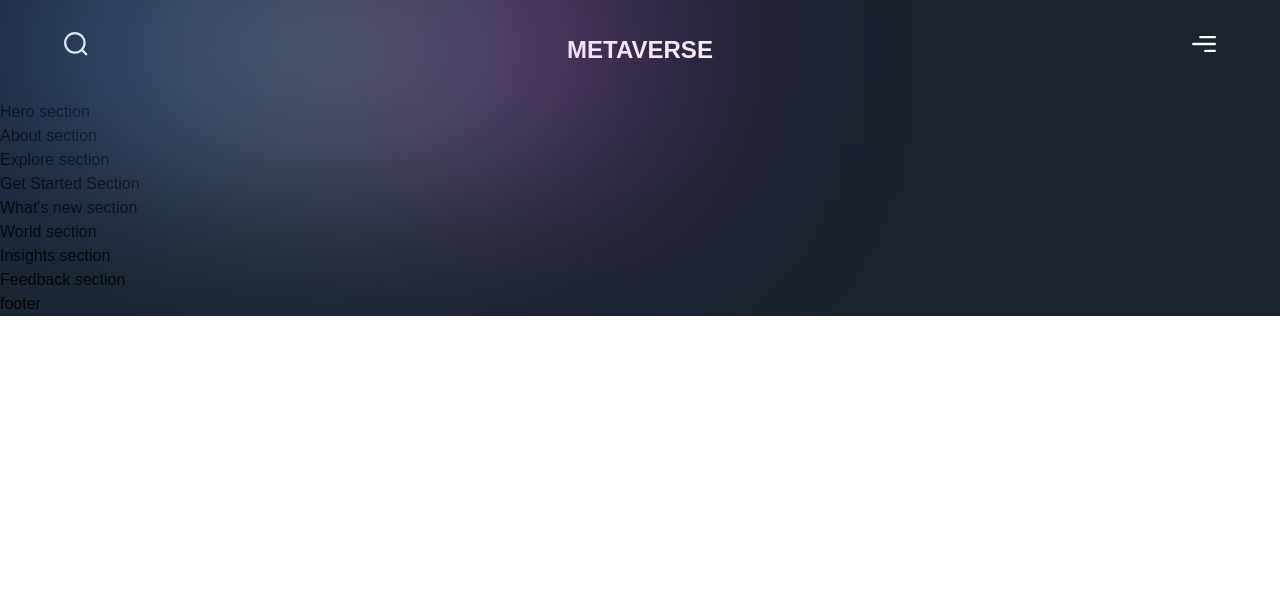
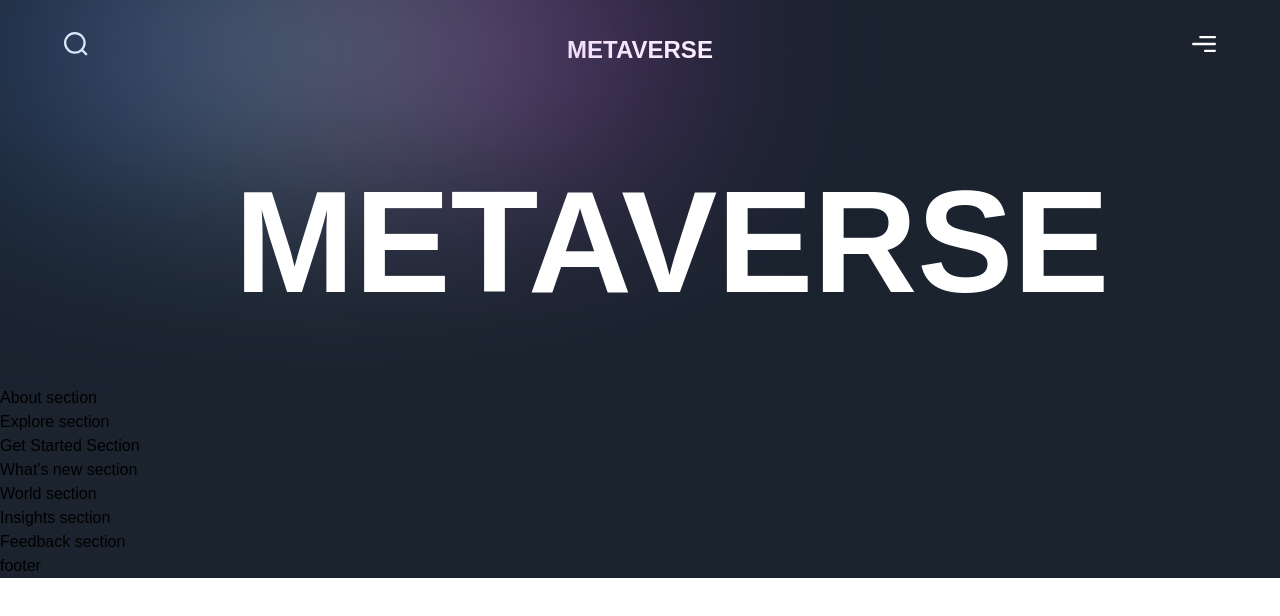
Before and after one commit to MuursaleenBats/metaverse_ui, a Next.js app: page / in a window 1280 px wide. Shown: the top 616 px of the page. Built offline with nearby package versions, Linux system fonts and the light colour scheme; a web font is replaced by a local one.

Commit message:
hero section base

```diff
--- a/sections/Hero.jsx
+++ b/sections/Hero.jsx
@@ -1,8 +1,28 @@
 'use client';
 
+import { motion } from "framer-motion";
+import styles from '../styles';
+import {slideIn, staggerContainer, textVariant} from '../utils/motion';
+
 const Hero = () => (
-  <section>
-    Hero section
+  <section className={`${styles.yPaddings} sm:pl-16 pl-6`}>
+    <motion.div
+      variants={staggerContainer}
+      initial="hidden"
+      whileInView="show"
+      viewport={{once: false, amount:0.25}}
+      className={`${styles.innerWidth} mx-auto flex flex-col `}
+    >
+      <div className="flex justify-center items-center flex-col relative z-10">
+        <motion.h1
+          variants={textVariant(1.1)}
+          className={`${styles.heroHeading}`}
+        >
+          Metaverse
+        </motion.h1>
+      </div>
+    </motion.div>
+
   </section>
 );
 
```
